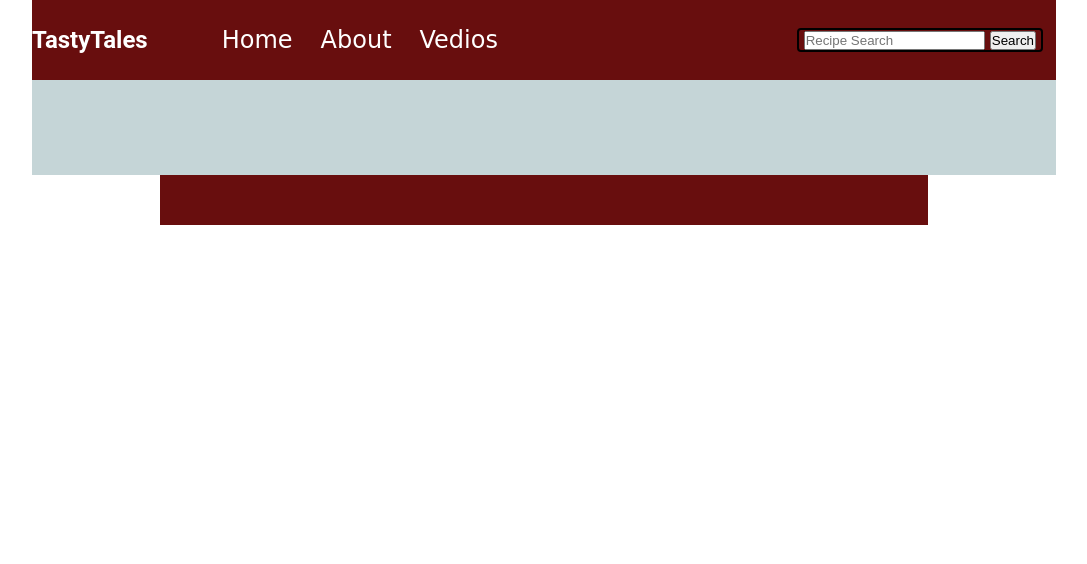
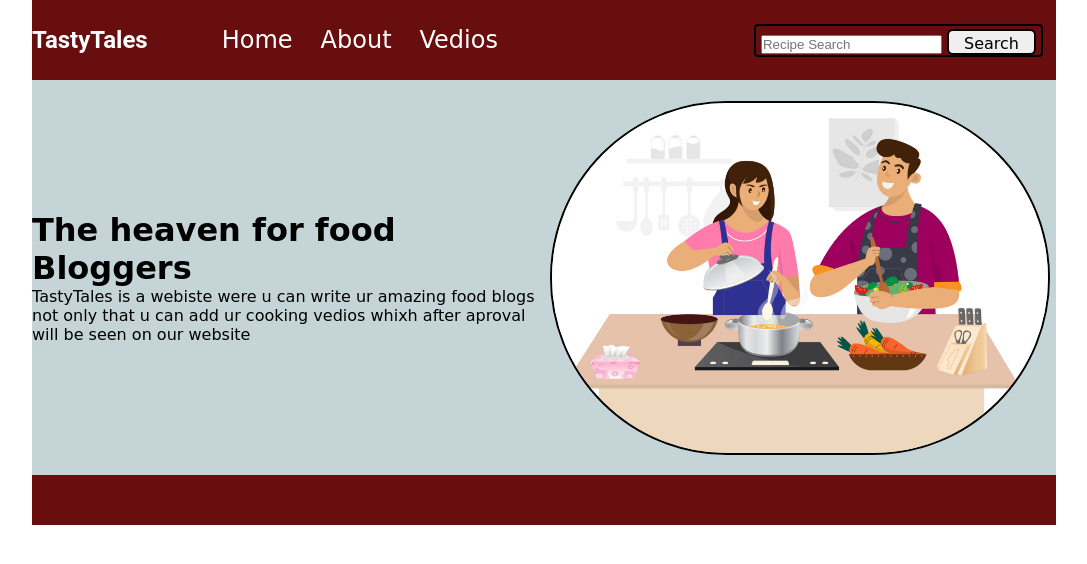
Before and after one commit to chekonda/TastyTales, a plain HTML site: page index.html in a window 1280 px wide. Shown: the whole page, without its empty margins (96-1183 px from the left). Drawn offline with Linux system fonts and the light colour scheme; a web font is replaced by a local one.

Commit message:
done some chnages

```diff
--- a/css/style.css
+++ b/css/style.css
@@ -37,10 +37,30 @@
     font-size: large;
 }
 .content {
-    height: 95px;
+
+    display: flex;
+    height: 395px;
+    margin-top: 35px;
     background-color: rgba(193, 210, 213, 0.934);
 }
-
+.content-left{
+font-family: var(--font1);
+width: 50%;
+display: flex;
+flex-direction: column;
+justify-content: center;
+}
+.content-right{
+    width: 50%;
+    display: flex;
+    align-items: center;
+    justify-content: center;
+}
+.content-right img{
+  height: 350px;
+  border: 2px solid black;
+  border-radius: 200px;
+}
 .footer {
     height: 50px;
     background-color: rgb(104, 14, 14);
--- a/css/utils.css
+++ b/css/utils.css
@@ -20,10 +20,19 @@
     max-width: 60vw;
 }
 
-.btn {}
+.btn {
+    padding: 0px 15px;
+    padding-top: 3px;
+    border:2px solid black;
+    border-radius: 6px;
+    font-family: var(--font1);
+    font-size: 16px;
+    cursor: pointer;
+}
 
 .form-input {
     padding: 0px 5px;
+    padding-top: 3px;
     font-size: 16px;
     border:2px solid black;
     border-radius: 4px;
--- a/index.html
+++ b/index.html
@@ -1,12 +1,14 @@
 <!DOCTYPE html>
 <html lang="en">
+
 <head>
     <meta charset="UTF-8">
     <meta name="viewport" content="width=device-width, initial-scale=1.0">
     <link rel="stylesheet" href="css/style.css">
     <link rel="stylesheet" href="css/utils.css">
-      <title>Tasty Tales</title>
+    <title>Tasty Tales</title>
 </head>
+
 <body>
     <nav class="navigation max-width-1 m-auto">
         <div class="nav-left">
@@ -16,17 +18,26 @@
                 <li><a href="/">About</a></li>
                 <li><a href="/contact">Vedios</a></li>
             </ul>
-         </div>
+        </div>
         <div class="nav-right form-input">
             <input type="text" placeholder="Recipe Search">
             <button class="btn">Search</button>
         </div>
     </nav>
     <div class="content m-auto max-width-1">
-
+        <div class="content-left">
+            <h1>The heaven for food Bloggers</h1>
+            <p>TastyTales is a webiste were u can write ur amazing food blogs
+                not only that u can add ur cooking vedios whixh after
+                aproval will be seen on our website</p>
+        </div>
+        <div class="content-right">
+            <img src="img/cooking img.jpg" alt="loading">
+        </div>
     </div>
-    <div class="footer  m-auto max-width-2">
+    <div class="footer  m-auto max-width-1">
 
     </div>
 </body>
+
 </html>
```
Also changed, not shown: img/cooking img.jpg (added).
